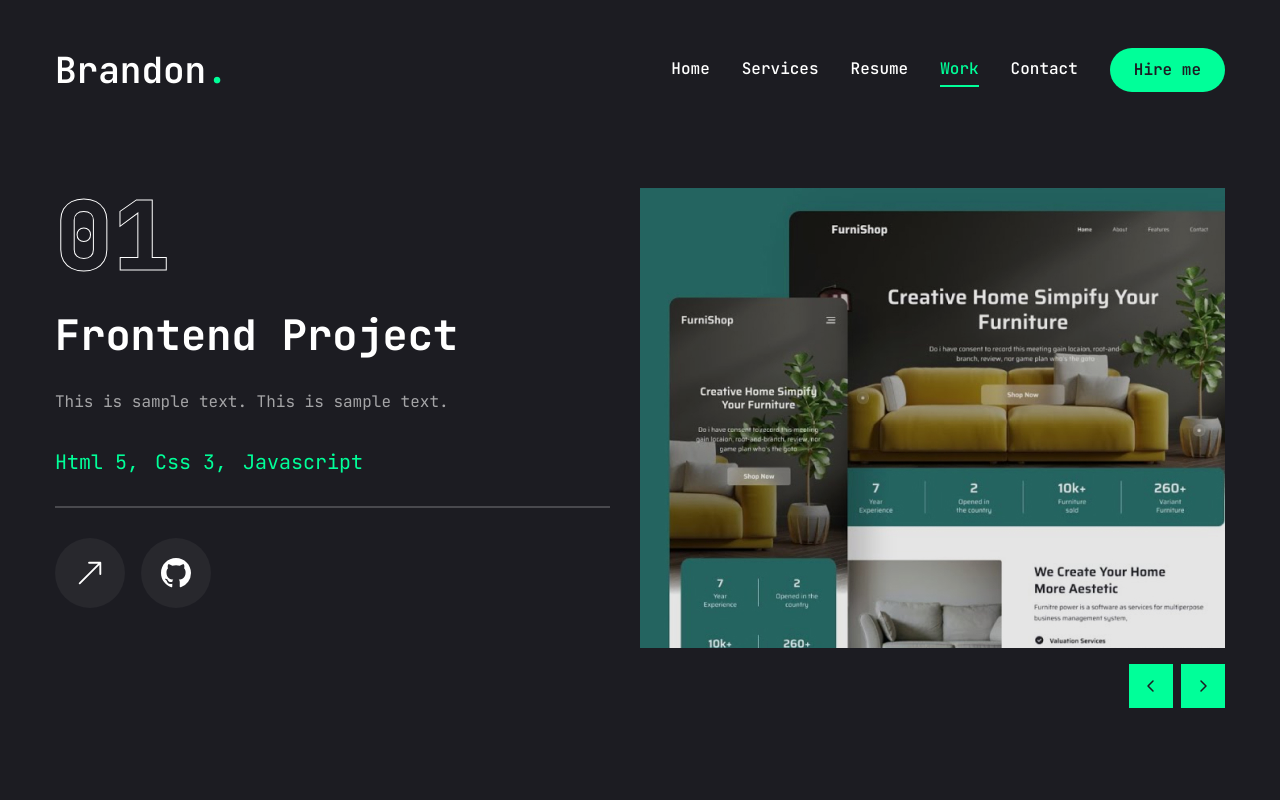
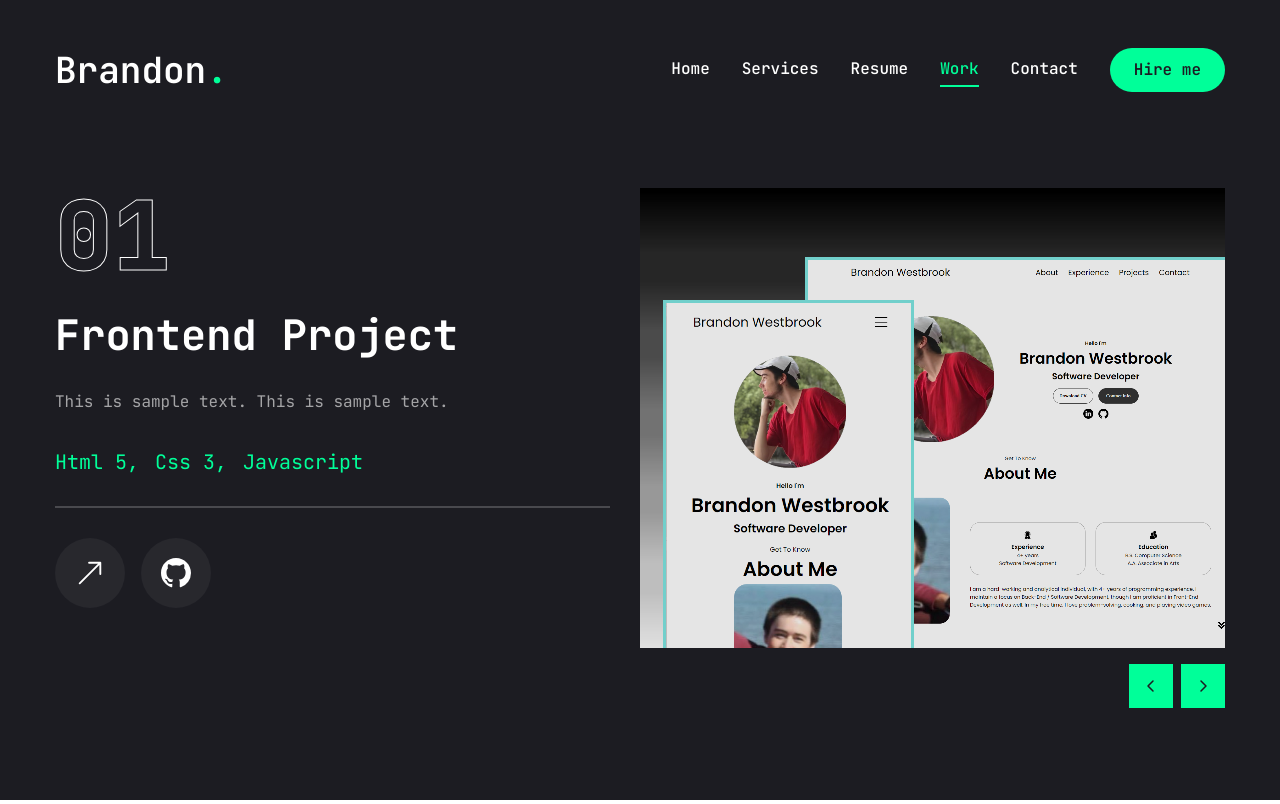
Before and after one commit to BrandonW1998/portfolio-react, a Next.js app: page /work in a window 1280 px wide. Built offline with nearby package versions, Linux system fonts and the light colour scheme.

Commit message:
added html project image

```diff
--- a/app/work/page.jsx
+++ b/app/work/page.jsx
@@ -26,7 +26,7 @@ const projects = [
     title: "project 1",
     description: "This is sample text. This is sample text.",
     stack: [{ name: "Html 5" }, { name: "Css 3" }, { name: "Javascript" }],
-    image: "/assets/work/thumb1.png",
+    image: "/assets/work/html-pf.png",
     live: "",
     github: "",
   },
```
Also changed, not shown: public/assets/work/html-pf.png (added).
